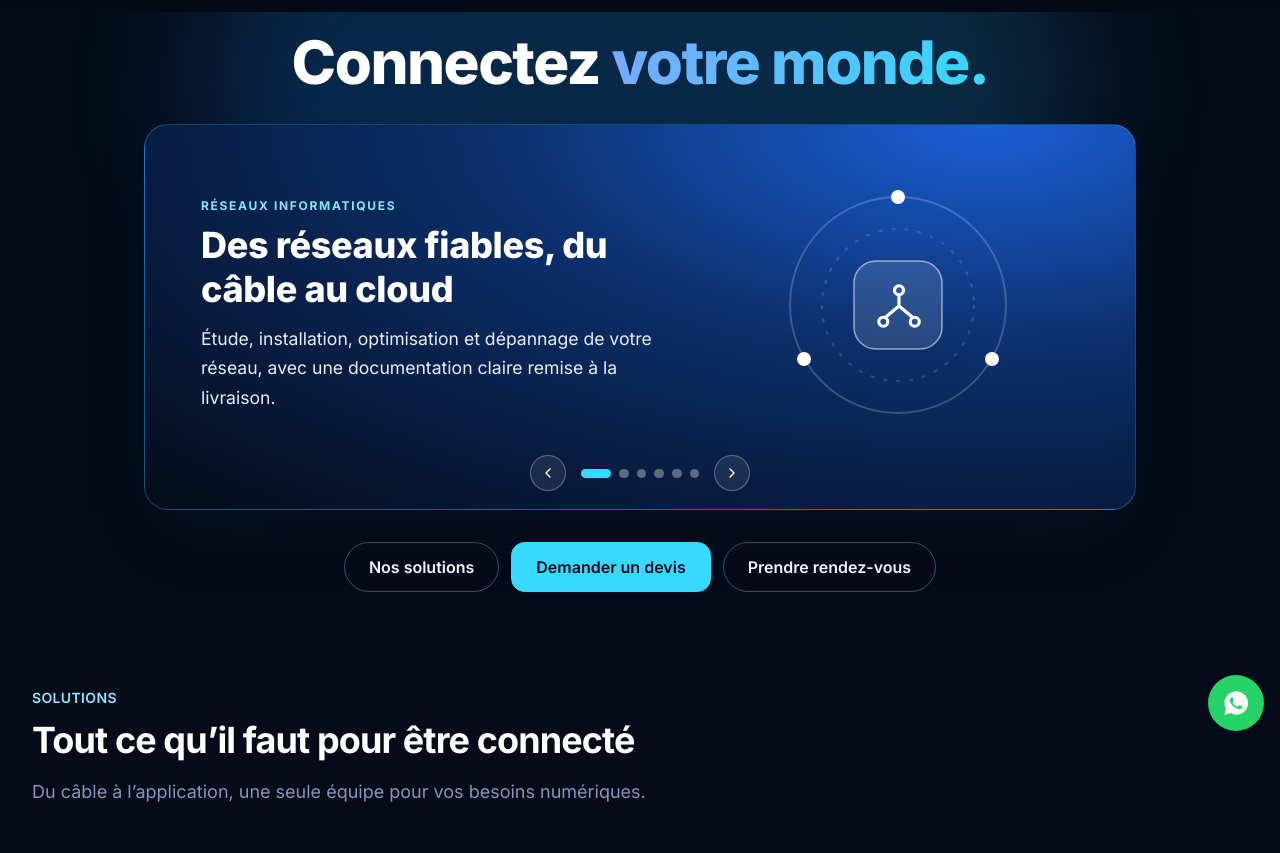
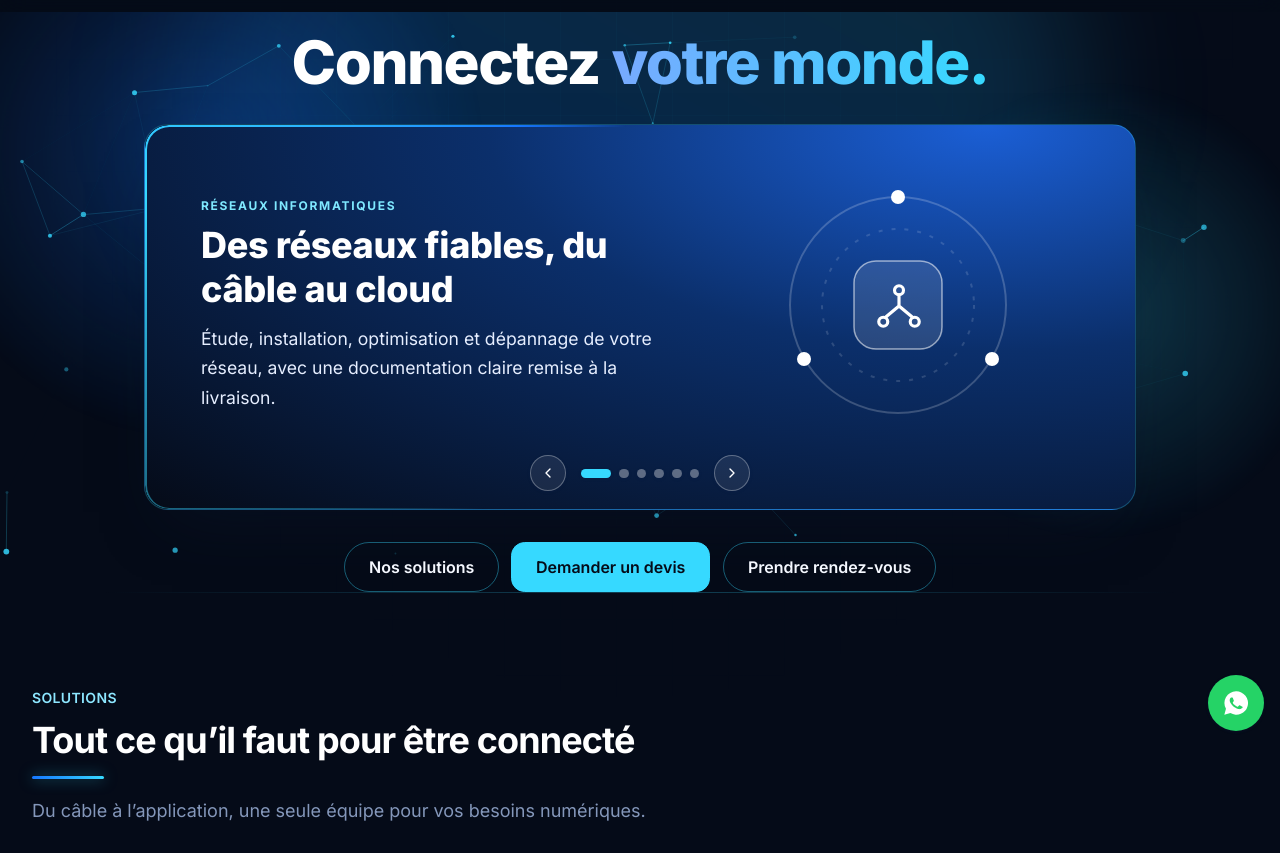
Before and after one commit to Owz68/Palezzanetworks-, a plain HTML site: page public/index.html in a window 1280 px wide. Shown: the part 53-906 px from the top of the page. Drawn offline with Linux system fonts and the light colour scheme; no server answers.

Commit message:
Etape 4 (debut) : animations, reseau anime, profondeur 3D legere, mouvement reduit respecte ; page 404 corrigee

```diff
--- /dev/null
+++ b/public/assets/css/v2-motion.css
@@ -0,0 +1,80 @@
+/* PALEZZA NETWORK V2 — couche d'animations (CSS). Aucune bibliothèque externe.
+   Tout est désactivé si le visiteur préfère moins d'animations (voir la fin du fichier). */
+
+/* ---------- Transition douce entre les pages (navigateurs compatibles) ---------- */
+@media (prefers-reduced-motion:no-preference){@view-transition{navigation:auto}}
+
+/* ---------- Barre de progression de lecture ---------- */
+#pn-prog{position:fixed;inset:0 0 auto 0;height:3px;z-index:70;pointer-events:none;transform-origin:0 50%;transform:scaleX(0);
+  background:linear-gradient(90deg,#1677FF,#36D9FF);box-shadow:0 0 12px rgba(54,217,255,.7)}
+
+/* ---------- Arrivée de la page ---------- */
+@keyframes pn-rise{from{opacity:0;transform:translateY(22px) scale(.985);filter:blur(6px)}to{opacity:1;transform:none;filter:none}}
+@keyframes pn-drop{from{opacity:0;transform:translateY(-14px)}to{opacity:1;transform:none}}
+html.mo #site-header{animation:pn-drop .7s cubic-bezier(.2,.7,.2,1) both}
+html.mo section.isolate h1{animation:pn-rise .9s .15s cubic-bezier(.2,.7,.2,1) both}
+html.mo section.isolate .board{animation:pn-rise 1s .35s cubic-bezier(.2,.7,.2,1) both}
+html.mo section.isolate .btn{animation:pn-rise .8s .6s cubic-bezier(.2,.7,.2,1) both}
+html.mo section.isolate .btn:nth-child(2){animation-delay:.72s}html.mo section.isolate .btn:nth-child(3){animation-delay:.84s}
+
+/* ---------- Fond animé de l'en-tête de page : réseau + aurore ---------- */
+.pn-net{position:absolute;inset:0;width:100%;height:100%;z-index:-1;pointer-events:none}
+.pn-aurora{position:absolute;inset:0;z-index:-2;pointer-events:none;overflow:hidden}
+.pn-aurora i{position:absolute;border-radius:50%;opacity:.55;will-change:transform}
+.pn-aurora i:nth-child(1){width:34rem;height:34rem;left:-8rem;top:-10rem;background:radial-gradient(circle,rgba(22,119,255,.55),transparent 70%);animation:pn-f1 16s ease-in-out infinite alternate}
+.pn-aurora i:nth-child(2){width:30rem;height:30rem;right:-6rem;top:2rem;background:radial-gradient(circle,rgba(54,217,255,.40),transparent 70%);animation:pn-f2 19s ease-in-out infinite alternate}
+html:not(.dark) .pn-aurora i{opacity:.28}
+@keyframes pn-f1{to{transform:translate(9rem,5rem) scale(1.18)}}
+@keyframes pn-f2{to{transform:translate(-8rem,6rem) scale(.9)}}
+
+/* ---------- Panneau d'affichage : liseré lumineux qui tourne + profondeur ---------- */
+@keyframes pn-rot{from{transform:translate(-50%,-50%) rotate(0)}to{transform:translate(-50%,-50%) rotate(360deg)}}
+.board{transform-style:preserve-3d;will-change:transform}
+/* liseré : un dégradé conique qui tourne (transformation seule = fluide, même sur téléphone d'entrée de gamme) */
+.pn-glow{position:absolute;inset:0;border-radius:inherit;padding:1.5px;pointer-events:none;z-index:6;overflow:hidden;
+  -webkit-mask:linear-gradient(#000 0 0) content-box,linear-gradient(#000 0 0);-webkit-mask-composite:xor;mask:linear-gradient(#000 0 0) content-box exclude,linear-gradient(#000 0 0)}
+.pn-glow::before{content:"";position:absolute;left:50%;top:50%;width:140%;aspect-ratio:1;will-change:transform;
+  background:conic-gradient(transparent 0 62%,#36D9FF 80%,#1677FF 92%,transparent);animation:pn-rot 7s linear infinite}
+
+/* ---------- Apparition au défilement (renforce l'existant) ---------- */
+html.mo .reveal{opacity:0;transform:translateY(34px) scale(.96);filter:blur(5px);
+  transition:opacity .8s cubic-bezier(.2,.7,.2,1),transform .8s cubic-bezier(.2,.7,.2,1),filter .8s,border-color .25s,box-shadow .25s}
+html.mo .reveal.is-visible{opacity:1;transform:none;filter:none;transition-delay:var(--d,0s)}
+html.mo .pn-rv{opacity:0;transform:translateY(26px);transition:opacity .8s cubic-bezier(.2,.7,.2,1),transform .8s cubic-bezier(.2,.7,.2,1)}
+html.mo .pn-rv.pn-in{opacity:1;transform:none}
+/* trait lumineux qui se déploie sous les titres de rubrique */
+.pn-rv>h2::after{content:"";display:block;height:3px;width:0;margin-top:1rem;border-radius:3px;background:linear-gradient(90deg,#1677FF,#36D9FF);box-shadow:0 0 14px rgba(54,217,255,.55);transition:width 1s .25s cubic-bezier(.2,.7,.2,1)}
+.pn-rv.pn-in>h2::after,html:not(.mo) .pn-rv>h2::after{width:4.5rem}
+
+/* ---------- Cartes : halo qui suit le doigt ou la souris, légère profondeur ---------- */
+.card,.ucard,.app-card,.sec-card{--mx:-60%;--my:-60%}
+.dark .card,.dark .app-card,.dark .sec-card{
+  background:radial-gradient(16rem 12rem at var(--mx) var(--my),rgba(54,217,255,.18),transparent 65%),linear-gradient(180deg,rgba(22,119,255,.08),rgba(11,24,48,.72))}
+html:not(.dark) .card,html:not(.dark) .app-card{background-image:radial-gradient(16rem 12rem at var(--mx) var(--my),rgba(22,119,255,.10),transparent 65%)}
+.card:hover,.app-card:hover,html.mo .card.reveal.is-visible:hover{transform:translateY(-4px)}
+.card>div:first-child.grid{transition:box-shadow .3s,transform .3s}
+.dark .card:hover>div:first-child.grid{box-shadow:0 0 22px rgba(54,217,255,.45);transform:scale(1.06)}
+
+/* ---------- Boutons : lueur au survol, onde au toucher ---------- */
+.btn{position:relative;overflow:hidden;-webkit-tap-highlight-color:transparent}
+.btn-primary:hover{box-shadow:0 0 0 1px rgba(54,217,255,.55),0 12px 32px -10px rgba(22,119,255,.85)}
+.pn-ripple{position:absolute;border-radius:50%;pointer-events:none;background:rgba(255,255,255,.45);transform:scale(0);animation:pn-rip .6s ease-out forwards}
+@keyframes pn-rip{to{transform:scale(1);opacity:0}}
+
+/* ---------- Menu : rubrique en cours de lecture ---------- */
+#site-header nav a.is-active{color:#fff;background:linear-gradient(180deg,rgba(22,119,255,.35),rgba(22,119,255,.12));box-shadow:inset 0 0 0 1px rgba(54,217,255,.35)}
+html:not(.dark) #site-header nav a.is-active{color:#0B1830;background:rgba(22,119,255,.12);box-shadow:inset 0 0 0 1px rgba(22,119,255,.35)}
+
+/* ---------- Séparateur lumineux entre les rubriques ---------- */
+main section+section{position:relative}
+main section+section::before{content:"";position:absolute;left:8%;right:8%;top:0;height:1px;pointer-events:none;
+  background:linear-gradient(90deg,transparent,rgba(54,217,255,.45),transparent);opacity:.6}
+
+/* ---------- Visiteurs qui préfèrent moins d'animations : tout est immobile et visible ---------- */
+@media (prefers-reduced-motion:reduce){
+  .pn-aurora i,.pn-glow,#site-header,section.isolate h1,section.isolate .board,section.isolate .btn{animation:none!important}
+  .reveal,.pn-rv{opacity:1!important;transform:none!important;filter:none!important;transition:none!important}
+  .pn-rv>h2::after{width:4.5rem;transition:none}
+  .card:hover,.app-card:hover{transform:none}
+  #pn-prog{display:none}
+}
--- /dev/null
+++ b/public/assets/js/v2-motion.js
@@ -0,0 +1,155 @@
+/* PALEZZA NETWORK V2 — animations (JavaScript léger, sans bibliothèque).
+   Réseau animé, apparition au défilement, halo des cartes, profondeur 3D, progression, menu actif.
+   Rien ne s'anime si le visiteur a demandé moins d'animations ; la page reste entièrement utilisable. */
+(function () {
+  'use strict';
+  var root = document.documentElement;
+  var reduce = window.matchMedia && matchMedia('(prefers-reduced-motion: reduce)').matches;
+  var fine = window.matchMedia && matchMedia('(hover:hover) and (pointer:fine)').matches;
+  var $ = function (s, c) { return (c || document).querySelector(s); };
+  var $$ = function (s, c) { return [].slice.call((c || document).querySelectorAll(s)); };
+
+  /* ---- 1. Apparition au défilement : en-têtes de rubrique + décalage des cartes ---- */
+  function revealSetup() {
+    $$('section .max-w-2xl').forEach(function (b) { b.classList.add('pn-rv'); });
+    var io = 'IntersectionObserver' in window ? new IntersectionObserver(function (es) {
+      es.forEach(function (e) { if (e.isIntersecting) { e.target.classList.add('pn-in'); io.unobserve(e.target); } });
+    }, { threshold: 0.2, rootMargin: '0px 0px -8% 0px' }) : null;
+    $$('.pn-rv').forEach(function (b) { io ? io.observe(b) : b.classList.add('pn-in'); });
+    $$('.grid, ol, ul').forEach(function (g) {
+      var kids = [].slice.call(g.children).filter(function (k) { return k.classList && k.classList.contains('reveal'); });
+      kids.forEach(function (k, i) {
+        k.style.setProperty('--d', (i % 6) * 90 + 'ms');
+        k.addEventListener('transitionend', function (e) { if (e.target === k && e.propertyName === 'opacity') k.style.setProperty('--d', '0s'); });
+      });
+    });
+    /* sécurité : si l'observateur ne répond pas, tout devient visible après 4 s */
+    setTimeout(function () { $$('.pn-rv').forEach(function (b) { b.classList.add('pn-in'); }); }, 4000);
+  }
+
+  /* ---- 2. Progression de lecture ---- */
+  function progress() {
+    var bar = document.createElement('div'); bar.id = 'pn-prog'; bar.setAttribute('aria-hidden', 'true'); document.body.appendChild(bar);
+    var t = false;
+    function upd() { t = false; var h = root.scrollHeight - innerHeight; bar.style.transform = 'scaleX(' + (h > 0 ? Math.min(1, scrollY / h) : 0) + ')'; }
+    addEventListener('scroll', function () { if (!t) { t = true; requestAnimationFrame(upd); } }, { passive: true });
+    upd();
+  }
+
+  /* ---- 3. Rubrique active dans le menu ---- */
+  function spy() {
+    var links = $$('#site-header nav a[href^="#"]'); if (!links.length || !('IntersectionObserver' in window)) return;
+    var map = {}; links.forEach(function (a) { map[a.getAttribute('href').slice(1)] = a; });
+    var cur = null;
+    var io = new IntersectionObserver(function (es) {
+      es.forEach(function (e) {
+        if (e.isIntersecting && map[e.target.id] && cur !== e.target.id) {
+          if (cur && map[cur]) { map[cur].classList.remove('is-active'); map[cur].removeAttribute('aria-current'); }
+          cur = e.target.id; map[cur].classList.add('is-active'); map[cur].setAttribute('aria-current', 'true');
+        }
+      });
+    }, { rootMargin: '-45% 0px -50% 0px' });
+    Object.keys(map).forEach(function (id) { var s = document.getElementById(id); if (s) io.observe(s); });
+  }
+
+  /* ---- 4. Halo des cartes qui suit le doigt / la souris + profondeur 3D (souris seulement) ---- */
+  var CARD = '.card,.ucard,.app-card,.sec-card';
+  function cards() {
+    var tilted = null, raf = 0;
+    document.addEventListener('pointermove', function (e) {
+      var c = e.target.closest && e.target.closest(CARD); if (!c) return;
+      var r = c.getBoundingClientRect(), x = e.clientX - r.left, y = e.clientY - r.top;
+      c.style.setProperty('--mx', x + 'px'); c.style.setProperty('--my', y + 'px');
+      if (fine && !reduce && e.pointerType === 'mouse') {
+        var rx = ((y / r.height) - .5) * -6, ry = ((x / r.width) - .5) * 6;
+        cancelAnimationFrame(raf); raf = requestAnimationFrame(function () {
+          c.style.transition = 'transform .12s ease-out,border-color .25s,box-shadow .25s';
+          c.style.transform = 'perspective(900px) rotateX(' + rx.toFixed(2) + 'deg) rotateY(' + ry.toFixed(2) + 'deg) translateY(-4px)';
+        });
+        tilted = c;
+      }
+    }, { passive: true });
+    document.addEventListener('pointerout', function (e) {
+      var c = e.target.closest && e.target.closest(CARD); if (!c || (e.relatedTarget && c.contains(e.relatedTarget))) return;
+      c.style.setProperty('--mx', '-60%'); c.style.setProperty('--my', '-60%');
+      if (c === tilted) { cancelAnimationFrame(raf); c.style.transition = ''; c.style.transform = ''; tilted = null; }
+    }, { passive: true });
+  }
+
+  /* ---- 5. Onde au toucher sur les boutons ---- */
+  function ripple() {
+    document.addEventListener('pointerdown', function (e) {
+      var b = e.target.closest && e.target.closest('.btn'); if (!b) return;
+      var r = b.getBoundingClientRect(), d = Math.max(r.width, r.height) * 2, s = document.createElement('span');
+      s.className = 'pn-ripple'; s.style.cssText = 'width:' + d + 'px;height:' + d + 'px;left:' + (e.clientX - r.left - d / 2) + 'px;top:' + (e.clientY - r.top - d / 2) + 'px';
+      b.appendChild(s); setTimeout(function () { s.remove(); }, 650);
+    }, { passive: true });
+  }
+
+  /* ---- 6. En-tête de page : aurore + réseau animé + liseré du panneau ---- */
+  function hero() {
+    var h = $('section.isolate'); if (!h) return;
+    var au = document.createElement('div'); au.className = 'pn-aurora'; au.setAttribute('aria-hidden', 'true'); au.innerHTML = '<i></i><i></i>'; h.insertBefore(au, h.firstChild);
+    var bd = $('.board', h); if (bd) { var g = document.createElement('div'); g.className = 'pn-glow'; g.setAttribute('aria-hidden', 'true'); bd.appendChild(g); }
+    var cv = document.createElement('canvas'); cv.className = 'pn-net'; cv.setAttribute('aria-hidden', 'true'); h.insertBefore(cv, h.firstChild);
+    var ctx = cv.getContext('2d'); if (!ctx) return;
+    var W = 0, H = 0, dpr = 1, N = [], mouse = { x: -999, y: -999 }, run = false, vis = true, last = 0;
+    var low = (navigator.hardwareConcurrency && navigator.hardwareConcurrency <= 4) || (navigator.deviceMemory && navigator.deviceMemory <= 4);
+    var step = low ? 33 : 16;
+    function size() {
+      var r = h.getBoundingClientRect(); dpr = Math.min(window.devicePixelRatio || 1, 1.5);
+      W = r.width; H = r.height; cv.width = Math.round(W * dpr); cv.height = Math.round(H * dpr); ctx.setTransform(dpr, 0, 0, dpr, 0, 0);
+      var n = W < 520 ? 26 : W < 900 ? 44 : 68; if (low) n = Math.round(n * .7);
+      N = []; for (var i = 0; i < n; i++) N.push({ x: Math.random() * W, y: Math.random() * H, vx: (Math.random() - .5) * .35, vy: (Math.random() - .5) * .35, r: 1 + Math.random() * 1.6, p: Math.random() * 6.28 });
+    }
+    function draw(t, still) {
+      var dark = root.classList.contains('dark'), L = W < 520 ? 95 : 140;
+      ctx.clearRect(0, 0, W, H);
+      for (var i = 0; i < N.length; i++) {
+        var a = N[i];
+        if (!still) {
+          a.x += a.vx; a.y += a.vy; if (a.x < 0 || a.x > W) a.vx *= -1; if (a.y < 0 || a.y > H) a.vy *= -1;
+          var dx = a.x - mouse.x, dy = a.y - mouse.y, dd = dx * dx + dy * dy; if (dd < 14000) { var f = (1 - dd / 14000) * .6; a.x += dx * f * .02; a.y += dy * f * .02; }
+        }
+        for (var j = i + 1; j < N.length; j++) {
+          var b = N[j], x = a.x - b.x, y = a.y - b.y, d2 = x * x + y * y;
+          if (d2 < L * L) { var al = (1 - Math.sqrt(d2) / L) * (dark ? .5 : .32); ctx.strokeStyle = dark ? 'rgba(54,217,255,' + al + ')' : 'rgba(22,119,255,' + al + ')'; ctx.lineWidth = .8; ctx.beginPath(); ctx.moveTo(a.x, a.y); ctx.lineTo(b.x, b.y); ctx.stroke(); }
+        }
+        var pulse = still ? 1 : .6 + .4 * Math.sin(t / 700 + a.p);
+        ctx.fillStyle = dark ? 'rgba(54,217,255,' + (.85 * pulse) + ')' : 'rgba(22,119,255,' + (.7 * pulse) + ')';
+        ctx.beginPath(); ctx.arc(a.x, a.y, a.r * (still ? 1 : .85 + .3 * pulse), 0, 6.283); ctx.fill();
+      }
+    }
+    function loop(t) {
+      if (!run) return;
+      if (t - last >= step) { last = t; draw(t, false); }
+      requestAnimationFrame(loop);
+    }
+    function go() { var want = vis && !document.hidden && !reduce; if (want && !run) { run = true; requestAnimationFrame(loop); } else if (!want) run = false; }
+    size(); draw(0, true);
+    if (reduce) return;
+    h.addEventListener('pointermove', function (e) { var r = h.getBoundingClientRect(); mouse.x = e.clientX - r.left; mouse.y = e.clientY - r.top; }, { passive: true });
+    h.addEventListener('pointerleave', function () { mouse.x = mouse.y = -999; }, { passive: true });
+    var rt; addEventListener('resize', function () { clearTimeout(rt); rt = setTimeout(function () { size(); if (!run) draw(0, true); }, 200); }, { passive: true });
+    document.addEventListener('visibilitychange', go);
+    if ('IntersectionObserver' in window) new IntersectionObserver(function (es) { vis = es[0].isIntersecting; go(); }).observe(h); else go();
+    cv.dataset.ready = '1';
+  }
+
+  /* ---- 7. Profondeur : le panneau s'incline légèrement avec la souris (ordinateur) ---- */
+  function boardTilt() {
+    var bd = $('section.isolate .board'); if (!bd || !fine || reduce) return;
+    var t = 0;
+    bd.addEventListener('pointermove', function (e) {
+      if (e.pointerType !== 'mouse') return; var r = bd.getBoundingClientRect(), x = (e.clientX - r.left) / r.width - .5, y = (e.clientY - r.top) / r.height - .5;
+      cancelAnimationFrame(t); t = requestAnimationFrame(function () { bd.style.transform = 'perspective(1200px) rotateX(' + (y * -3).toFixed(2) + 'deg) rotateY(' + (x * 4).toFixed(2) + 'deg)'; });
+    }, { passive: true });
+    bd.addEventListener('pointerleave', function () { cancelAnimationFrame(t); bd.style.transform = ''; }, { passive: true });
+  }
+
+  function init() {
+    if (!reduce) root.classList.add('mo');
+    revealSetup(); progress(); spy(); cards(); ripple(); hero(); boardTilt();
+  }
+  if (document.readyState === 'loading') document.addEventListener('DOMContentLoaded', init); else init();
+})();
```
Also changed, not shown: public/404.html (+17 -17 lines), public/bibliotheque.html (+2 -0 lines), public/index.html (+2 -0 lines), 1 other file.
